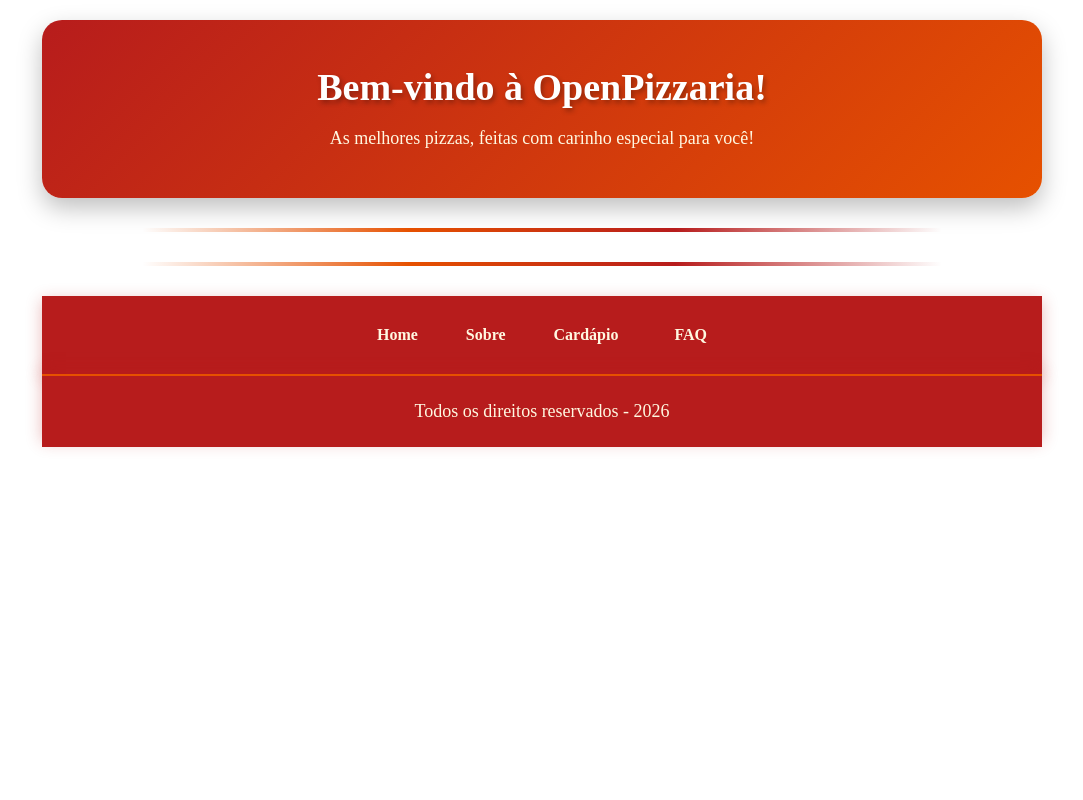
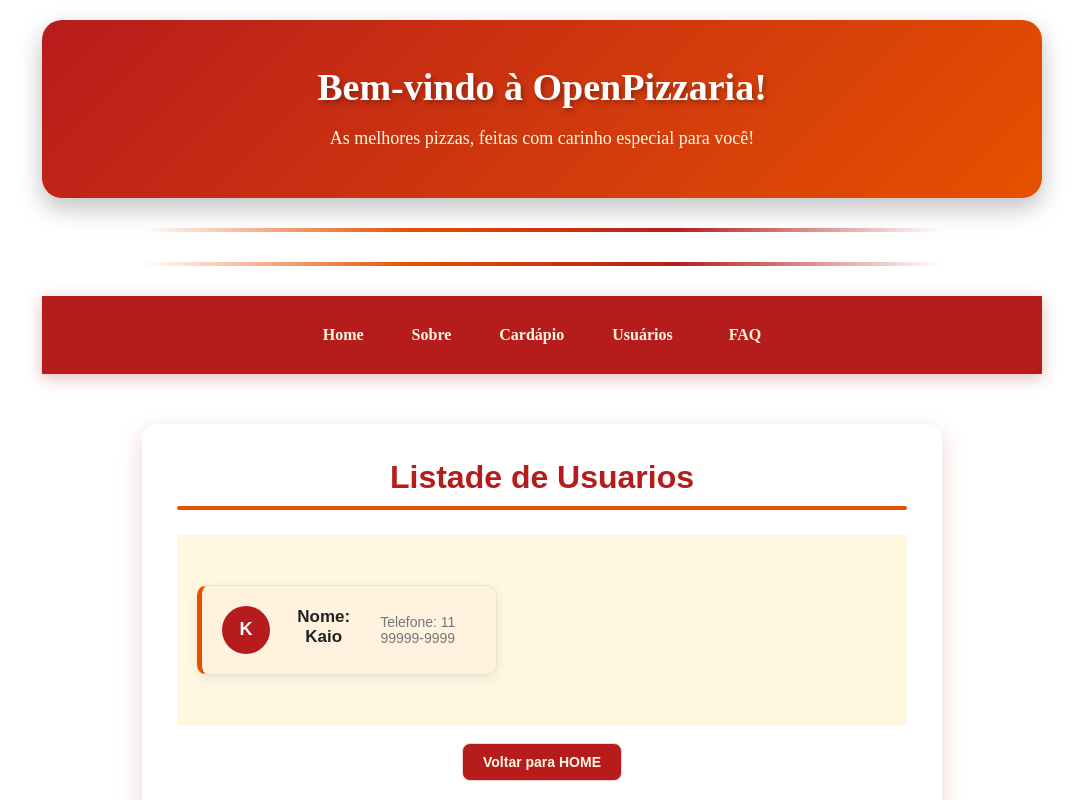
Before and after one commit to CHDanielll/domando-gpt, a React (Vite) app in the folder open-pizzaria/: page /users in a window 1280 px wide. Shown: the top 800 px of the page, without its empty margins (98-1181 px from the left). Built offline with nearby package versions, Linux system fonts and the light colour scheme.

Commit message:
feat: configurando nova pagina e e criando função para consumir API

```diff
--- a/open-pizzaria/src/Components/Banner/Banner.css
+++ b/open-pizzaria/src/Components/Banner/Banner.css
@@ -1,41 +1,234 @@
-.banner {
-    width: 100%;
-    max-width: 1000px;
-    height: 300px;
-    margin: 30px auto;
-    overflow: hidden;
-    border-radius: 20px;
-    box-shadow: 0 8px 20px rgba(0, 0, 0, 0.25);
+/* =========================================
+   PÁGINA DE USUÁRIOS
+========================================= */
+
+.containerUsers {
+    width: 90%;
+    max-width: 950px;
+
+    margin: 50px auto;
+    padding: 35px;
+
+    box-sizing: border-box;
+
+    font-family: Arial, Helvetica, sans-serif;
+
+    background: #ffffff;
+
+    border-radius: 18px;
+
+    box-shadow: 0 8px 30px rgba(0, 0, 0, 0.08);
 }
 
-.banner img {
-    width: 100%;
-    height: 100%;
-    object-fit: cover;
-    display: block;
-    transition: transform 0.4s ease;
+
+/* =========================================
+   CABEÇALHO
+========================================= */
+
+.containerUsers h1 {
+    margin: 0;
+
+    color: #b71c1c;
+
+    font-size: 30px;
+    font-weight: 700;
 }
 
-/* Efeito ao passar o mouse */
-.banner:hover img {
-    transform: scale(1.05);
+
+/* linha abaixo do título */
+
+.containerUsers h1::after {
+    content: "";
+
+    display: block;
+
+    width: 730px;
+    height: 4px;
+
+    margin-top: 10px;
+
+    background: #e65100;
+
+    border-radius: 10px;
 }
 
+
+/* =========================================
+   BOTÃO VOLTAR
+========================================= */
+
+.containerUsers > a {
+    display: inline-flex;
+    align-items: center;
+
+    margin-top: 18px;
+    margin-bottom: 30px;
+
+    padding: 9px 16px;
+
+    color: #b71c1c;
+    background: #fff5f2;
+
+    border: 1px solid #f1d3cc;
+    border-radius: 8px;
+
+    text-decoration: none;
+
+    font-size: 14px;
+    font-weight: 600;
+
+    transition: 0.25s ease;
+}
+
+.containerUsers > a:hover {
+    color: white;
+    background: #b71c1c;
+
+    border-color: #b71c1c;
+
+    transform: translateY(-2px);
+}
+
+
+/* =========================================
+   LISTA
+========================================= */
+
+.contentUsers {
+    display: flex;
+    flex-direction: column;
+
+    gap: 15px;
+}
+
+
+/* =========================================
+   CARD DO USUÁRIO
+========================================= */
+
+.contentUsers article {
+    position: relative;
+
+    display: flex;
+    align-items: center;
+
+    padding: 20px 24px;
+
+    background: #fffaf8;
+
+    border: 1px solid #f0ded8;
+
+    border-radius: 14px;
+
+    transition: 0.25s ease;
+}
+
+
+/* efeito */
+
+.contentUsers article:hover {
+    background: #ffffff;
+
+    border-color: #e65100;
+
+    box-shadow: 0 6px 18px rgba(183, 28, 28, 0.10);
+
+    transform: translateY(-2px);
+}
+
+
+/* =========================================
+   ÍCONE / AVATAR
+========================================= */
+
+.contentUsers article::before {
+    content: "K";
+
+    display: flex;
+    align-items: center;
+    justify-content: center;
+
+    width: 48px;
+    height: 48px;
+
+    margin-right: 18px;
+
+    flex-shrink: 0;
+
+    color: white;
+
+    background: #b71c1c;
+
+    border-radius: 50%;
+
+    font-size: 18px;
+    font-weight: bold;
+}
+
+
+/* =========================================
+   INFORMAÇÕES
+========================================= */
+
+.contentUsers article strong {
+    display: block;
+
+    color: #333;
+
+    font-size: 15px;
+    font-weight: 500;
+}
+
+
+/* nome */
+
+.contentUsers article strong:first-child {
+    margin-bottom: 6px;
+
+    color: #222;
+
+    font-size: 17px;
+    font-weight: 700;
+}
+
+
+/* telefone */
+
+.contentUsers article strong:last-child {
+    color: #777;
+
+    font-size: 14px;
+}
+
+
+/* =========================================
+   RESPONSIVO
+========================================= */
+
 @media (max-width: 600px) {
-    .banner {
-        height: 200px;
-        margin: 20px auto;
-        border-radius: 12px;
+
+    .containerUsers {
+        width: 92%;
+
+        margin: 30px auto;
+
+        padding: 25px 18px;
+
+        border-radius: 14px;
+    }
+
+    .containerUsers h1 {
+        font-size: 25px;
+    }
+
+    .contentUsers article {
+        padding: 17px;
+    }
+
+    .contentUsers article::before {
+        width: 42px;
+        height: 42px;
+
+        margin-right: 13px;
     }
 }
-
-.banner {
-    border-radius: 20px;
-    overflow: hidden;
-    box-shadow: 0 10px 25px rgba(0, 0, 0, 0.2);
-}
-
-.banner img {
-    width: 100%;
-    display: block;
-}
--- a/open-pizzaria/src/Components/Menu/index.jsx
+++ b/open-pizzaria/src/Components/Menu/index.jsx
@@ -3,31 +3,37 @@ import "./Menu.css"
 
 const Menu = () => {
     return (
-        <>
         <nav className="menu">
             <ul>
                 <li>
                     <Link to="/">Home</Link>
                 </li>
+
                 <li>
                     <Link to="/sobre">Sobre</Link>
                 </li>
+
                 <li>
                     <Link to="/cardapio">Cardápio</Link>
                 </li>
+
+                <li>
+                    <Link to="/users">Usuários</Link>
+                </li>
+
                 <li>
                     <ul className="submenu">
                         <li>
-                                <a href="#">Fale Conosco</a>
+                            <a href="#">mais</a>
                         </li>
                     </ul>
                 </li>
+
                 <li>
                     <Link to="/faq">FAQ</Link>
                 </li>
             </ul>
         </nav>
-        </>
     )
 }
 
--- /dev/null
+++ b/open-pizzaria/src/Pages/Users/Users.css
@@ -0,0 +1,121 @@
+/* ===== PÁGINA DE USUÁRIOS ===== */
+
+.containerUsers {
+    width: 80%;
+    max-width: 1000px;
+    margin: 50px auto;
+    padding: 35px;
+
+    background: #ffffff;
+    border-radius: 15px;
+
+    box-shadow: 0 8px 25px rgba(183, 28, 28, 0.2);
+
+    text-align: center;
+}
+
+/* ===== TÍTULO ===== */
+
+.containerUsers h1 {
+    margin-bottom: 25px;
+
+    color: #b71c1c;
+    font-size: 32px;
+}
+
+/* ===== LINK VOLTAR ===== */
+
+.containerUsers > a {
+    display: inline-block;
+
+    margin-bottom: 30px;
+    padding: 10px 20px;
+
+    background: #b71c1c;
+    color: #fff8e1;
+
+    text-decoration: none;
+    font-weight: bold;
+
+    border-radius: 8px;
+
+    transition: 0.3s ease;
+}
+
+.containerUsers > a:hover {
+    background: #e65100;
+    transform: translateY(-2px);
+
+    box-shadow: 0 5px 12px rgba(230, 81, 0, 0.3);
+}
+
+
+/* ===== ÁREA DOS USUÁRIOS ===== */
+
+.contentUsers {
+    display: flex;
+    flex-direction: column;
+    gap: 15px;
+
+    text-align: left;
+}
+
+
+/* ===== CARD DO USUÁRIO ===== */
+
+.contentUsers article {
+    display: flex;
+    justify-content: space-between;
+    align-items: center;
+
+    padding: 20px;
+
+    background: #fff3e0;
+    border-left: 5px solid #e65100;
+
+    border-radius: 10px;
+
+    box-shadow: 0 4px 12px rgba(0, 0, 0, 0.08);
+
+    transition: 0.3s ease;
+}
+
+.contentUsers article:hover {
+    transform: translateY(-3px);
+
+    box-shadow: 0 7px 18px rgba(183, 28, 28, 0.2);
+}
+
+
+/* ===== INFORMAÇÕES ===== */
+
+.contentUsers article strong {
+    color: #5d4037;
+    font-size: 16px;
+}
+
+
+/* ===== RESPONSIVO ===== */
+
+@media (max-width: 600px) {
+
+    .containerUsers {
+        width: 85%;
+        padding: 25px 15px;
+        margin: 30px auto;
+    }
+
+    .containerUsers h1 {
+        font-size: 26px;
+    }
+
+    .contentUsers article {
+        flex-direction: column;
+        align-items: flex-start;
+        gap: 10px;
+    }
+
+    .contentUsers article strong {
+        font-size: 15px;
+    }
+}
--- /dev/null
+++ b/open-pizzaria/src/Pages/Users/index.jsx
@@ -0,0 +1,27 @@
+import { Link } from "react-router-dom"
+import { useEffect, useState } from "react"
+import "./Users.css"
+
+export default function index() {
+    // UseState do react para gerenciar o estado dos usuários
+    const [usuarios, setUsuarios] = useState([])
+
+    // hook useEffect para buscar os usuários da API quando o componente for montado
+
+    useEffect(() => {
+        console.log("Oláaaaaa");
+    }, [])
+
+  return (
+    <main className="containerUsers">
+      <h1>Listade de Usuarios</h1>
+      <section className="contentUsers">
+        <article>
+            <strong>Nome: Kaio</strong>
+            <strong>Telefone: 11 99999-9999</strong>
+        </article>
+      </section>
+      <Link to="/">Voltar para HOME</Link>
+    </main>
+  )
+}
--- a/open-pizzaria/src/Router.jsx
+++ b/open-pizzaria/src/Router.jsx
@@ -2,6 +2,7 @@ import React from 'react'
 import Home from './Pages/Home'
 import Sobre from './Pages/Sobre'
 import Menu from './Components/Menu'
+import Users from './Pages/Users'
 import Cardapio from './Pages/Cardapio'
 import Faq from './Pages/Faq'
 
@@ -14,6 +15,7 @@ export default function Router() {
         <Routes>
             <Route path="/" element={ <Home /> } />
             <Route path="/sobre" element={<Sobre />} />
+            <Route path="/users" element={<Users />} />
             <Route path="/cardapio" element={<Cardapio />} />
             <Route path="/faq" element={<Faq />} />
         </Routes>
```
Lines whose indentation alone changed are shown as unchanged.
